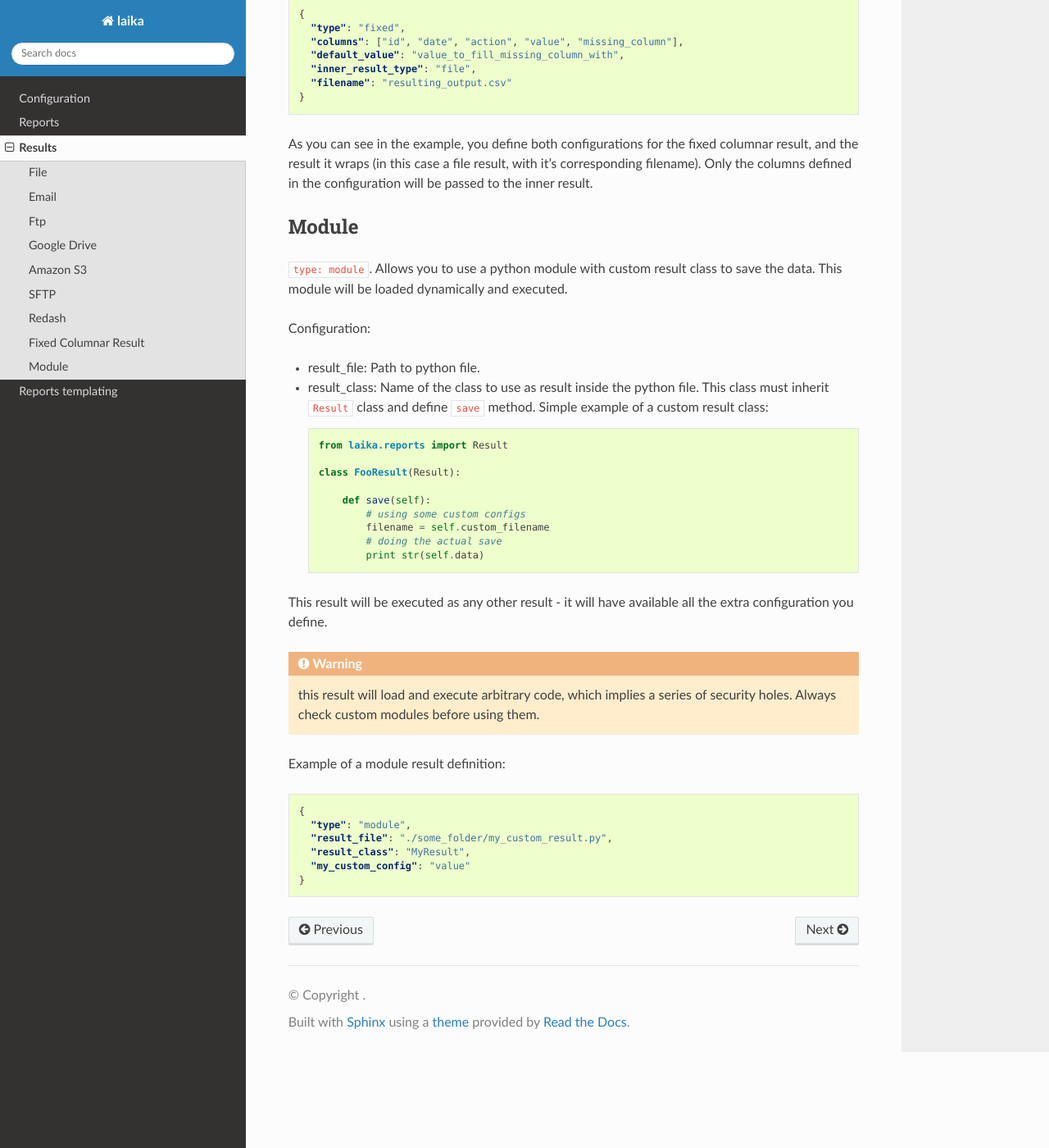
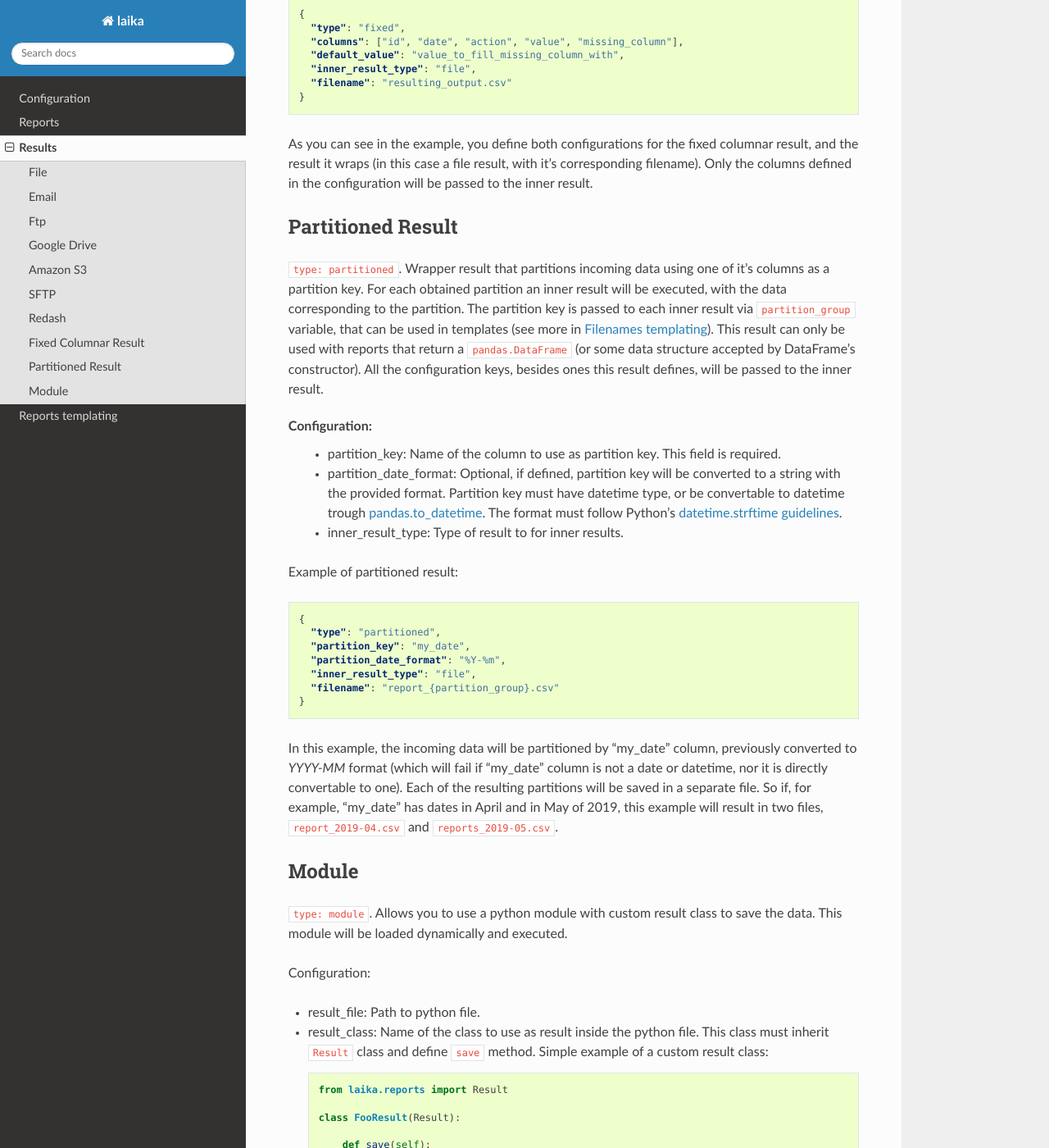
Before and after one commit to trocafone/laika, a Sphinx documentation site: the page built from docs/results.rst, in a window 1280 px wide and 1400 px high, scrolled down 4288 px. Shown: the whole window at 82% size. Built offline with Sphinx 7.4.7 and the Read the Docs theme 2.0.0, drawn with Linux system fonts in a browser that asks for light colours; some of the changed text lies outside the part shown.

Commit message:
Document new partitioned result and fix some documentation errors

```diff
--- a/docs/reports.rst
+++ b/docs/reports.rst
@@ -383,7 +383,7 @@ Example of facebook report:
 
 
 RTBHouse
-^^^^^^^
+^^^^^^^^
 
 .. note:: To use rtbhouse report you must install ``rtbhouse`` dependency:
     ``pip install laika-lib[rtbhouse]``
--- a/docs/results.rst
+++ b/docs/results.rst
@@ -47,8 +47,8 @@ Configurations for this result are:
    a list of paths to files.
 
 Subject and body can be formatted the same way filenames are formatted.
-You can find more about it in `Filenames
-templating <#filenames-templating>`__. Example of email result:
+You can find more about it in :ref:`filenames-templating`.
+Example of email result:
 
 .. code:: json
 
@@ -232,6 +230,52 @@ corresponding filename). Only the columns defined in the configuration will be
 passed to the inner result.
 
 
+Partitioned Result
+^^^^^^^^^^^^^^^^^^
+
+``type: partitioned``. Wrapper result that partitions incoming data using one
+of it's columns as a partition key. For each obtained partition an inner result
+will be executed, with the data corresponding to the partition. The partition
+key is passed to each inner result via ``partition_group`` variable, that can
+be used in templates (see more in :ref:`filenames-templating`).
+This result can only be used with reports that return a ``pandas.DataFrame``
+(or some data structure accepted by DataFrame's constructor). All the
+configuration keys, besides ones this result defines, will be passed to the
+inner result.
+
+
+Configuration:
+ - partition_key: Name of the column to use as partition key. This field is
+   required.
+ - partition_date_format: Optional, if defined, partition key will be converted
+   to a string with the provided format. Partition key must have datetime type,
+   or be convertable to datetime trough `pandas.to_datetime <http://pandas.pydata.org/pandas-docs/version/0.19.2/generated/pandas.to_datetime.html>`__. The format
+   must follow Python's `datetime.strftime guidelines <https://docs.python.org/3/library/datetime.html#strftime-and-strptime-behavior>`__.
+ - inner_result_type: Type of result to for inner results.
+
+
+Example of partitioned result:
+
+
+.. code:: json
+
+    {
+      "type": "partitioned",
+      "partition_key": "my_date",
+      "partition_date_format": "%Y-%m",
+      "inner_result_type": "file",
+      "filename": "report_{partition_group}.csv"
+    }
+
+
+In this example, the incoming data will be partitioned by "my_date" column,
+previously converted to *YYYY-MM* format (which will fail if "my_date" column
+is not a date or datetime, nor it is directly convertable to one). Each of the
+resulting partitions will be saved in a separate file. So if, for example,
+"my_date" has dates in April and in May of 2019, this example will result in
+two files, ``report_2019-04.csv`` and ``reports_2019-05.csv``.
+
+
 Module
 ^^^^^^
 
```
Also changed, not shown: other parts of docs/results.rst (+3 -5 lines), CHANGELOG.md (+2 -0 lines).
